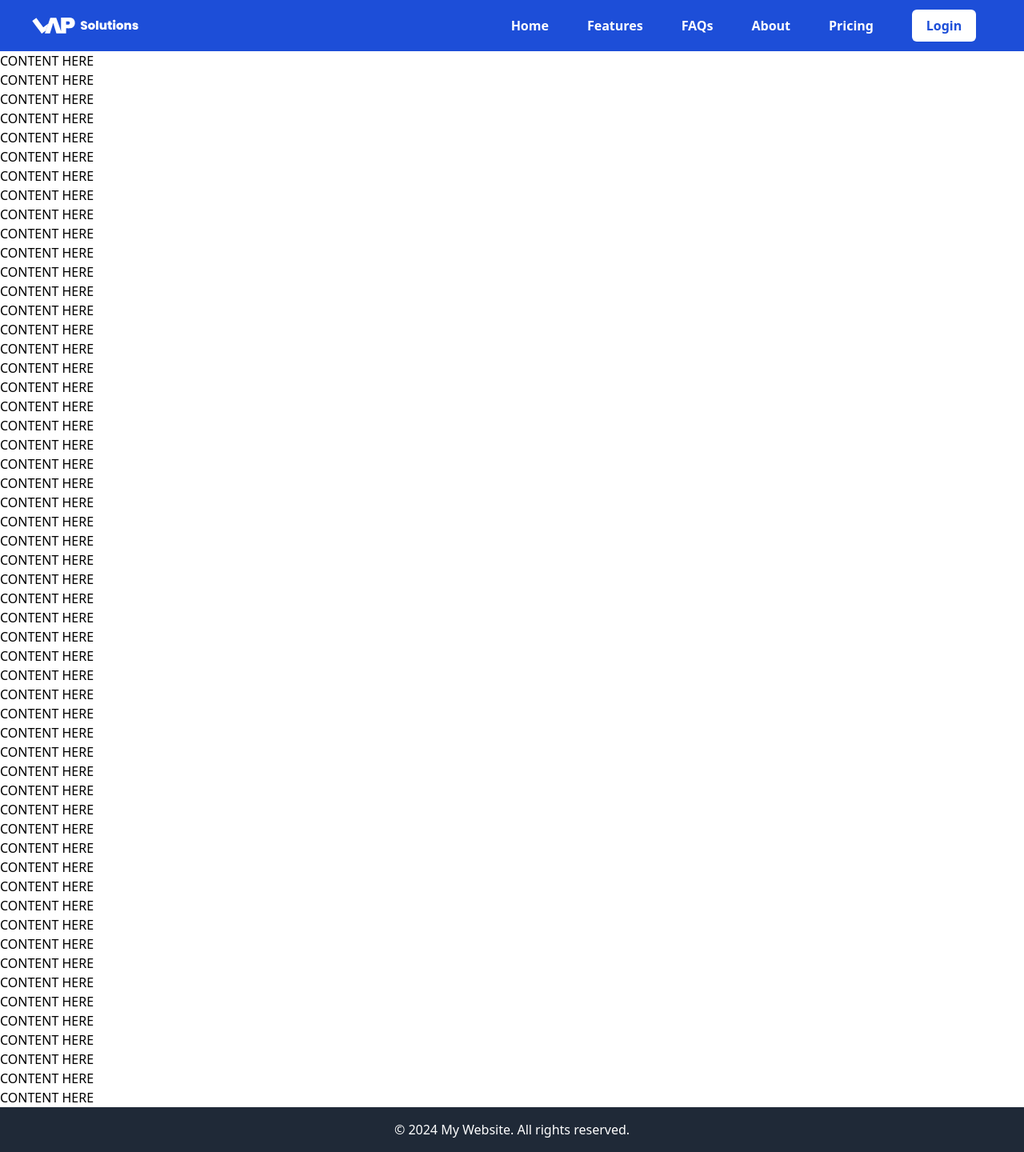
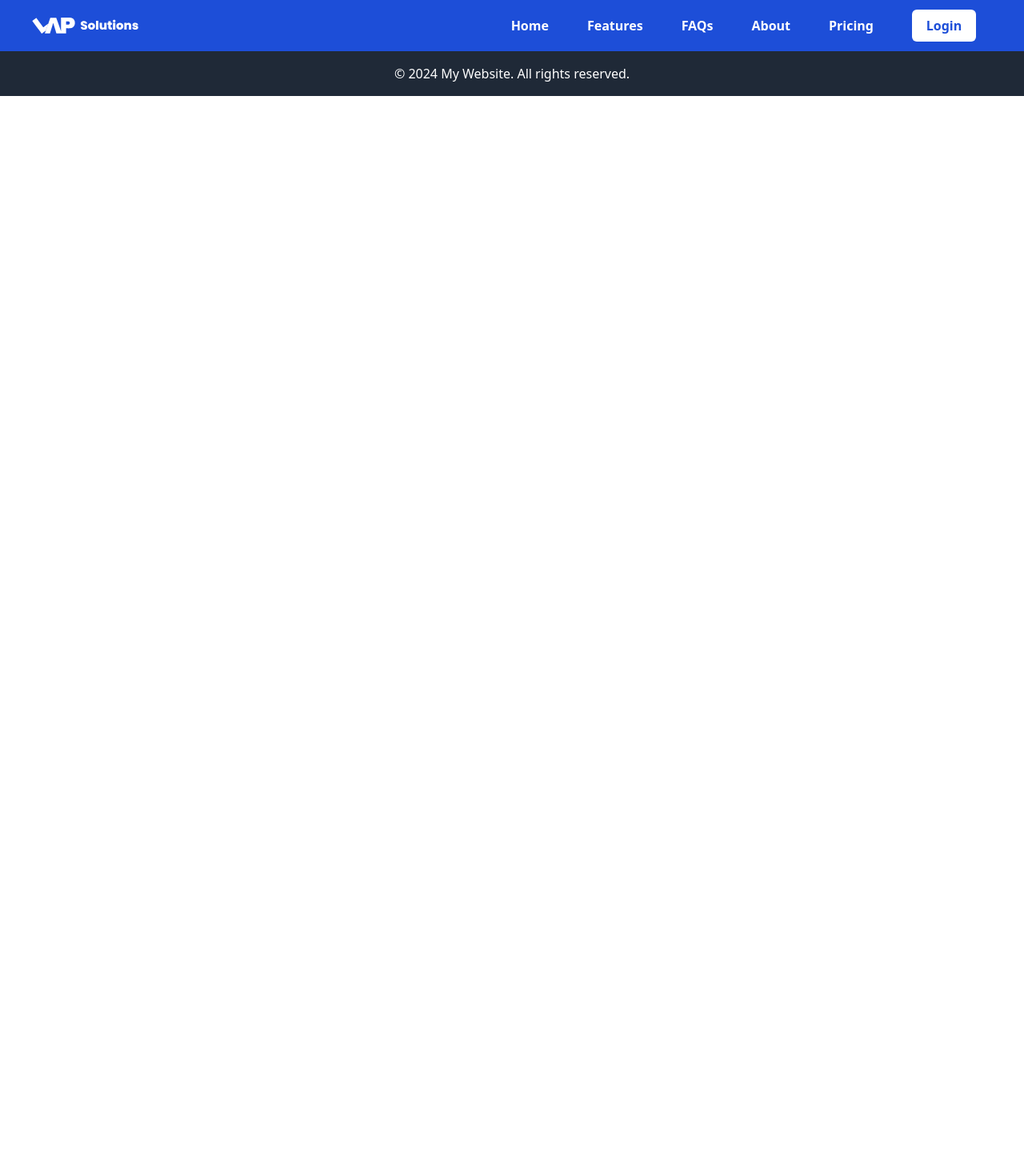
Before and after one commit to cheetoezzz/Lap-it-landing-page, a Next.js app: page / in a window 1280 px wide. Shown: the whole page at 80% size. After the commit the page ends 800 px from the top, so only its background shows below. Built offline with nearby package versions, Linux system fonts and the light colour scheme.

Commit message:
Bucod nasd

```diff
--- a/src/app/page.tsx
+++ b/src/app/page.tsx
@@ -5,61 +5,6 @@ const page = () => {
   return (
     <>
     <Navbar/>
-    <h1>CONTENT HERE</h1>
-    <h1>CONTENT HERE</h1>
-    <h1>CONTENT HERE</h1>
-    <h1>CONTENT HERE</h1>
-    <h1>CONTENT HERE</h1>
-    <h1>CONTENT HERE</h1>
-    <h1>CONTENT HERE</h1>
-    <h1>CONTENT HERE</h1>
-    <h1>CONTENT HERE</h1>
-    <h1>CONTENT HERE</h1>
-    <h1>CONTENT HERE</h1>
-    <h1>CONTENT HERE</h1>
-    <h1>CONTENT HERE</h1>
-    <h1>CONTENT HERE</h1>
-    <h1>CONTENT HERE</h1>
-    <h1>CONTENT HERE</h1>
-    <h1>CONTENT HERE</h1>
-    <h1>CONTENT HERE</h1>
-    <h1>CONTENT HERE</h1>
-    <h1>CONTENT HERE</h1>
-    <h1>CONTENT HERE</h1>
-    <h1>CONTENT HERE</h1>
-    <h1>CONTENT HERE</h1>
-    <h1>CONTENT HERE</h1>
-    <h1>CONTENT HERE</h1>
-    <h1>CONTENT HERE</h1>
-    <h1>CONTENT HERE</h1>
-    <h1>CONTENT HERE</h1>
-    <h1>CONTENT HERE</h1>
-    <h1>CONTENT HERE</h1>
-    <h1>CONTENT HERE</h1>
-    <h1>CONTENT HERE</h1>
-    <h1>CONTENT HERE</h1>
-    <h1>CONTENT HERE</h1>
-    <h1>CONTENT HERE</h1>
-    <h1>CONTENT HERE</h1>
-    <h1>CONTENT HERE</h1>
-    <h1>CONTENT HERE</h1>
-    <h1>CONTENT HERE</h1>
-    <h1>CONTENT HERE</h1>
-    <h1>CONTENT HERE</h1>
-    <h1>CONTENT HERE</h1>
-    <h1>CONTENT HERE</h1>
-    <h1>CONTENT HERE</h1>
-    <h1>CONTENT HERE</h1>
-    <h1>CONTENT HERE</h1>
-    <h1>CONTENT HERE</h1>
-    <h1>CONTENT HERE</h1>
-    <h1>CONTENT HERE</h1>
-    <h1>CONTENT HERE</h1>
-    <h1>CONTENT HERE</h1>
-    <h1>CONTENT HERE</h1>
-    <h1>CONTENT HERE</h1>
-    <h1>CONTENT HERE</h1>
-    <h1>CONTENT HERE</h1>
     <Footer/>
     </>
   );
```
